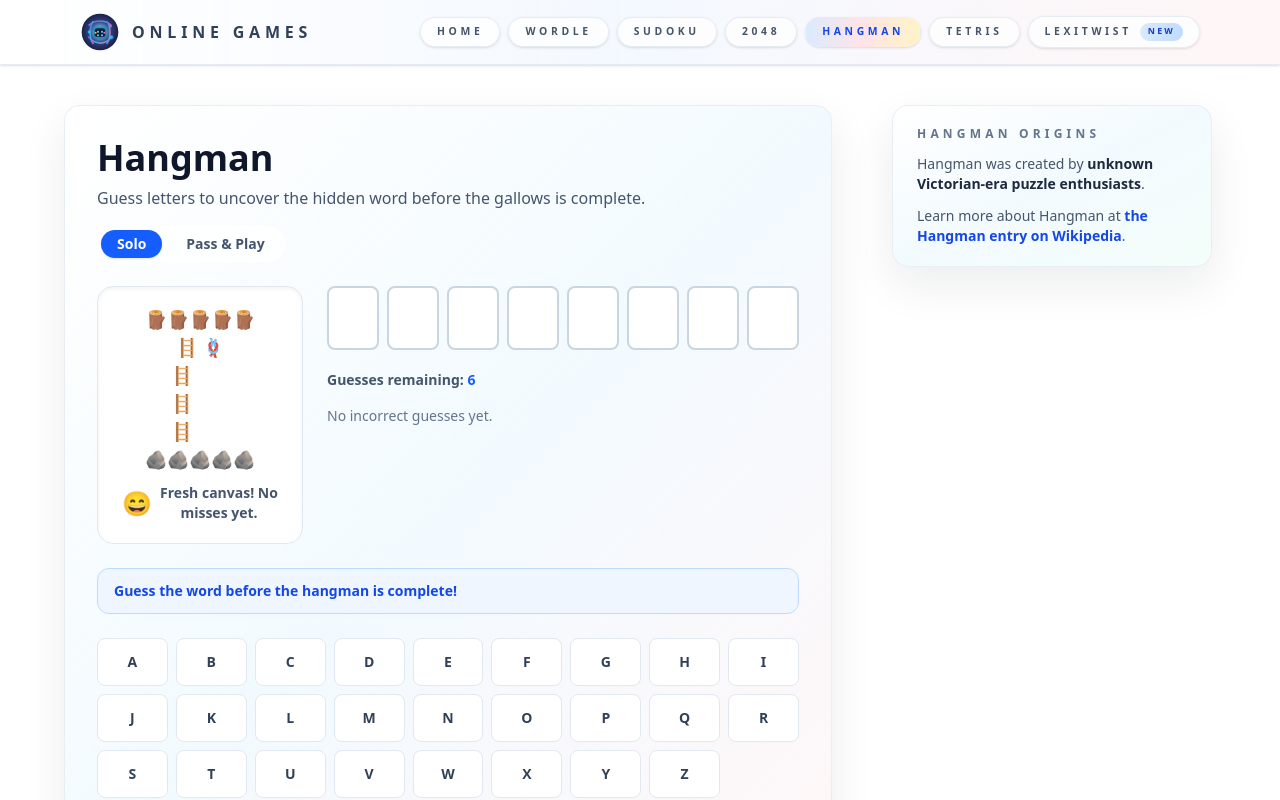
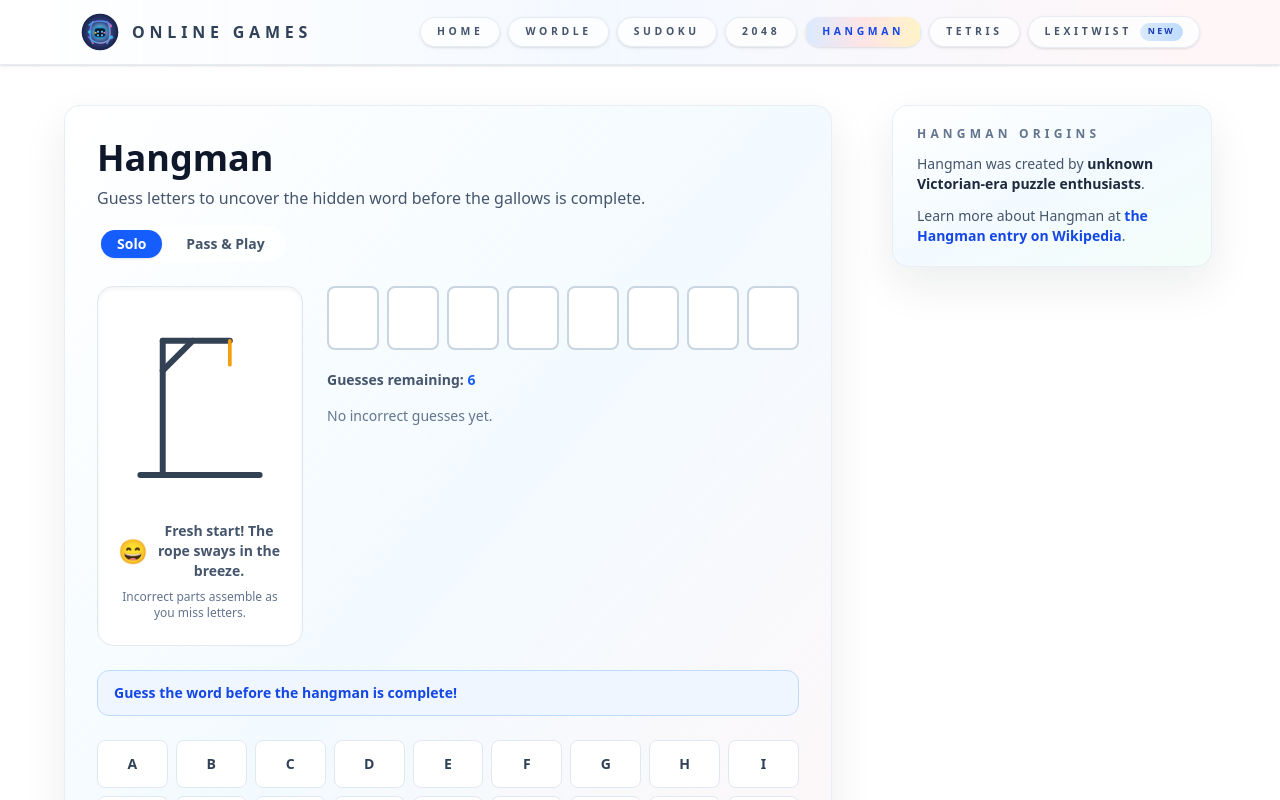
Before and after one commit to chetanbasuray/online-games, a Next.js app: page /hangman in a window 1280 px wide. Shown: the top 800 px of the page. Built offline with nearby package versions, Linux system fonts and the light colour scheme.

Commit message:
Animate hangman figure with celebratory and defeat states

```diff
--- a/app/hangman/page.js
+++ b/app/hangman/page.js
@@ -8,97 +8,60 @@ import { HANGMAN_WORDS } from "./words";
 
 const showSupportWidget = isGamePlayable("/hangman");
 
-const EMPTY_SLOT = "   "; // figure spaces to keep emoji aligned
-
-const HANGMAN_STAGES = [
+const FIGURE_STEPS = [
   {
-    art: [
-      "🪵🪵🪵🪵🪵",
-      "🪜   🪢",
-      `🪜   ${EMPTY_SLOT}`,
-      `🪜   ${EMPTY_SLOT}`,
-      `🪜   ${EMPTY_SLOT}`,
-      "🪨🪨🪨🪨🪨",
-    ],
+    wrong: 0,
     mood: "😄",
-    caption: "Fresh canvas! No misses yet.",
+    caption: "Fresh start! The rope sways in the breeze.",
   },
   {
-    art: [
-      "🪵🪵🪵🪵🪵",
-      "🪜   🪢",
-      "🪜   🙂",
-      `🪜   ${EMPTY_SLOT}`,
-      `🪜   ${EMPTY_SLOT}`,
-      "🪨🪨🪨🪨🪨",
-    ],
+    wrong: 1,
     mood: "🙂",
-    caption: "A gentle breeze rustles the rope…",
+    caption: "A curious head appears, still hopeful.",
   },
   {
-    art: [
-      "🪵🪵🪵🪵🪵",
-      "🪜   🪢",
-      "🪜   😯",
-      "🪜   │",
-      `🪜   ${EMPTY_SLOT}`,
-      "🪨🪨🪨🪨🪨",
-    ],
+    wrong: 2,
     mood: "😯",
-    caption: "Careful now—the torso is forming!",
+    caption: "The body drops in. Keep those guesses sharp!",
   },
   {
-    art: [
-      "🪵🪵🪵🪵🪵",
-      "🪜   🪢",
-      "🪜   😟",
-      "🪜  /│",
-      `🪜   ${EMPTY_SLOT}`,
-      "🪨🪨🪨🪨🪨",
-    ],
+    wrong: 3,
     mood: "😟",
-    caption: "One arm is out—guess wisely!",
+    caption: "One arm reaches for help—choose wisely.",
   },
   {
-    art: [
-      "🪵🪵🪵🪵🪵",
-      "🪜   🪢",
-      "🪜   😣",
-      "🪜  /│\\",
-      `🪜   ${EMPTY_SLOT}`,
-      "🪨🪨🪨🪨🪨",
-    ],
+    wrong: 4,
     mood: "😣",
-    caption: "Both arms flail for help!",
+    caption: "Both arms are tense. The pressure is on!",
   },
   {
-    art: [
-      "🪵🪵🪵🪵🪵",
-      "🪜   🪢",
-      "🪜   😰",
-      "🪜  /│\\",
-      "🪜  /",
-      "🪨🪨🪨🪨🪨",
-    ],
+    wrong: 5,
     mood: "😰",
-    caption: "A leg appears—time is running out!",
+    caption: "A leg dangles anxiously. Almost out of time!",
   },
   {
-    art: [
-      "🪵🪵🪵🪵🪵",
-      "🪜   🪢",
-      "🪜   💀",
-      "🪜  /│\\",
-      "🪜  / \\",
-      "🪨🪨🪨🪨🪨",
-    ],
-    mood: "💀",
-    caption: "Oh no! The hangman is complete.",
+    wrong: 6,
+    mood: "😱",
+    caption: "The figure is complete. One more miss spells doom!",
   },
 ];
 
+const MAX_WRONG_GUESSES = FIGURE_STEPS[FIGURE_STEPS.length - 1].wrong;
 const ALPHABET = "ABCDEFGHIJKLMNOPQRSTUVWXYZ".split("");
-const MAX_WRONG_GUESSES = HANGMAN_STAGES.length - 1;
+
+const getFigureStage = (wrongGuesses) => {
+  const clamped = Math.max(0, Math.min(wrongGuesses, MAX_WRONG_GUESSES));
+  let stage = FIGURE_STEPS[0];
+  for (let index = 0; index < FIGURE_STEPS.length; index += 1) {
+    const step = FIGURE_STEPS[index];
+    if (clamped >= step.wrong) {
+      stage = step;
+    } else {
+      break;
+    }
+  }
+  return stage;
+};
 
 const normalizeWord = (word) =>
   word
@@ -126,8 +89,267 @@ const getUniqueLetters = (word) => {
   return letters;
 };
 
-const formatStage = (wrongGuesses) =>
-  HANGMAN_STAGES[Math.min(wrongGuesses, HANGMAN_STAGES.length - 1)];
+const HangmanFigure = ({ wrongGuesses, gameState }) => {
+  const showFullFigure = gameState === "won" || gameState === "lost";
+  const headVisible = showFullFigure || wrongGuesses >= 1;
+  const bodyVisible = showFullFigure || wrongGuesses >= 2;
+  const leftArmVisible = showFullFigure || wrongGuesses >= 3;
+  const rightArmVisible = showFullFigure || wrongGuesses >= 4;
+  const leftLegVisible = showFullFigure || wrongGuesses >= 5;
+  const rightLegVisible = showFullFigure || wrongGuesses >= 6;
+
+  let expression = "calm";
+  if (gameState === "won") {
+    expression = "happy";
+  } else if (gameState === "lost") {
+    expression = "defeated";
+  } else if (wrongGuesses >= 5) {
+    expression = "panicked";
+  } else if (wrongGuesses >= 3) {
+    expression = "worried";
+  } else if (wrongGuesses >= 1) {
+    expression = "curious";
+  }
+
+  const mouthPathByExpression = {
+    calm: "M142 82 Q150 88 158 82",
+    curious: "M142 82 Q150 78 158 82",
+    worried: "M142 84 Q150 74 158 84",
+    panicked: "M142 85 Q150 95 158 85",
+    defeated: "M142 86 Q150 70 158 86",
+    happy: "M142 78 Q150 92 158 78",
+  };
+
+  const eyebrowRotation = {
+    calm: 0,
+    curious: -5,
+    worried: -12,
+    panicked: -18,
+    defeated: -25,
+    happy: 10,
+  };
+
+  const figureStateClass =
+    gameState === "won"
+      ? "is-won"
+      : gameState === "lost"
+      ? "is-lost"
+      : "";
+
+  return (
+    <div className={`hangman-figure ${figureStateClass}`}>
+      <svg viewBox="0 0 220 260" role="img" aria-label="Hangman gallows and figure">
+        <g className="gallows">
+          <line x1="30" y1="220" x2="190" y2="220" />
+          <line x1="60" y1="220" x2="60" y2="40" />
+          <line x1="60" y1="40" x2="150" y2="40" />
+          <line x1="100" y1="40" x2="60" y2="80" />
+          <line x1="150" y1="40" x2="150" y2="72" className="rope" />
+        </g>
+
+        <g className="character">
+          <circle
+            className={`part head ${headVisible ? "visible" : ""}`}
+            cx="150"
+            cy="90"
+            r="20"
+          />
+
+          <g className={`part face ${headVisible ? "visible" : ""}`}>
+            {expression === "defeated" ? (
+              <>
+                <line x1="142" y1="84" x2="146" y2="88" className="eye-line" />
+                <line x1="146" y1="84" x2="142" y2="88" className="eye-line" />
+                <line x1="154" y1="84" x2="158" y2="88" className="eye-line" />
+                <line x1="158" y1="84" x2="154" y2="88" className="eye-line" />
+              </>
+            ) : (
+              <>
+                <circle cx="144" cy="84" r={expression === "panicked" ? 4 : 3} className="eye" />
+                <circle cx="156" cy="84" r={expression === "panicked" ? 4 : 3} className="eye" />
+              </>
+            )}
+            <path className={`mouth ${expression}`} d={mouthPathByExpression[expression]} />
+            <g
+              className={`brows ${expression}`}
+              style={{ transform: `rotate(${eyebrowRotation[expression]}deg)`, transformOrigin: "150px 80px" }}
+            >
+              <line x1="142" y1="80" x2="148" y2="78" />
+              <line x1="152" y1="78" x2="158" y2="80" />
+            </g>
+          </g>
+
+          <line
+            className={`part body ${bodyVisible ? "visible" : ""}`}
+            x1="150"
+            y1="110"
+            x2="150"
+            y2="160"
+          />
+          <line
+            className={`part limb left-arm ${leftArmVisible ? "visible" : ""}`}
+            x1="150"
+            y1="125"
+            x2="128"
+            y2="140"
+          />
+          <line
+            className={`part limb right-arm ${rightArmVisible ? "visible" : ""}`}
+            x1="150"
+            y1="125"
+            x2="172"
+            y2="140"
+          />
+          <line
+            className={`part limb left-leg ${leftLegVisible ? "visible" : ""}`}
+            x1="150"
+            y1="160"
+            x2="132"
+            y2="190"
+          />
+          <line
+            className={`part limb right-leg ${rightLegVisible ? "visible" : ""}`}
+            x1="150"
+            y1="160"
+            x2="168"
+            y2="190"
+          />
+        </g>
+      </svg>
+
+      <style jsx>{`
+        .hangman-figure {
+          position: relative;
+          width: 100%;
+          max-width: 240px;
+          margin: 0 auto;
+        }
+
+        .hangman-figure svg {
+          width: 100%;
+          height: auto;
+          display: block;
+        }
+
+        .gallows line {
+          stroke: #334155;
+          stroke-width: 8px;
+          stroke-linecap: round;
+        }
+
+        .gallows .rope {
+          stroke-width: 5px;
+          stroke: #f59e0b;
+        }
+
+        .character .part {
+          opacity: 0;
+          transition: opacity 0.4s ease, transform 0.4s ease;
+          stroke: #1e293b;
+          stroke-width: 6px;
+          stroke-linecap: round;
+          transform: translateY(-8px);
+        }
+
+        .character .part.visible {
+          opacity: 1;
+          transform: translateY(0);
+        }
+
+        .head {
+          fill: #f8fafc;
+          stroke: #1e293b;
+        }
+
+        .face {
+          transition: opacity 0.3s ease;
+        }
+
+        .face .eye {
+          fill: #0f172a;
+        }
+
+        .face .eye-line {
+          stroke: #0f172a;
+          stroke-width: 4px;
+          stroke-linecap: round;
+        }
+
+        .face .mouth {
+          fill: none;
+          stroke: #0f172a;
+          stroke-width: 4px;
+          stroke-linecap: round;
+        }
+
+        .face .brows line {
+          stroke: #0f172a;
+          stroke-width: 4px;
+          stroke-linecap: round;
+        }
+
+        .limb {
+          transform-origin: 150px 110px;
+        }
+
+        .hangman-figure.is-won .character {
+          animation: hangman-celebrate 1.6s ease-in-out infinite;
+        }
+
+        .hangman-figure.is-won .mouth.happy {
+          stroke: #16a34a;
+        }
+
+        .hangman-figure.is-won .head {
+          stroke: #16a34a;
+        }
+
+        .hangman-figure.is-lost .character {
+          transform-origin: 150px 72px;
+          animation: hangman-sway 1.8s ease-in-out infinite;
+        }
+
+        .hangman-figure.is-lost .mouth.defeated {
+          stroke: #dc2626;
+        }
+
+        .hangman-figure.is-lost .head {
+          stroke: #dc2626;
+        }
+
+        @keyframes hangman-celebrate {
+          0% {
+            transform: translateY(0px);
+          }
+          35% {
+            transform: translateY(-16px);
+          }
+          55% {
+            transform: translateY(-4px);
+          }
+          70% {
+            transform: translateY(-12px);
+          }
+          100% {
+            transform: translateY(0px);
+          }
+        }
+
+        @keyframes hangman-sway {
+          0% {
+            transform: rotate(6deg);
+          }
+          50% {
+            transform: rotate(-4deg);
+          }
+          100% {
+            transform: rotate(6deg);
+          }
+        }
+      `}</style>
+    </div>
+  );
+};
 
 export default function HangmanPage() {
   const [mode, setMode] = useState("solo");
@@ -150,7 +372,22 @@ export default function HangmanPage() {
   );
 
   const guessesRemaining = MAX_WRONG_GUESSES - wrongGuesses;
-  const currentStage = formatStage(wrongGuesses);
+  const currentStage = useMemo(
+    () => getFigureStage(wrongGuesses),
+    [wrongGuesses]
+  );
+  const stageMood =
+    gameState === "won"
+      ? "🥳"
+      : gameState === "lost"
+      ? "💀"
+      : currentStage.mood;
+  const stageCaption =
+    gameState === "won"
+      ? "The figure celebrates your victory!"
+      : gameState === "lost"
+      ? "The figure hangs limp. Better luck next time."
+      : currentStage.caption;
 
   const startSoloGame = () => {
     const randomWord = normalizeWord(pickRandomWord());
@@ -389,15 +626,20 @@ export default function HangmanPage() {
               {gameState !== "setup" ? (
                 <div className="space-y-6">
                   <div className="flex flex-col items-center gap-6 sm:flex-row sm:items-start sm:justify-between">
-                    <div className="w-full max-w-[240px] rounded-2xl border border-slate-200 bg-white px-6 py-5 text-center shadow-inner sm:max-w-[280px]">
-                      <div className="space-y-1 font-mono text-lg leading-6 text-slate-800">
-                        {currentStage.art.map((line) => (
-                          <div key={line}>{line}</div>
-                        ))}
-                      </div>
-                      <div className="mt-3 flex items-center justify-center gap-2 text-sm font-semibold text-slate-600">
-                        <span className="text-2xl" aria-hidden>{currentStage.mood}</span>
-                        <span>{currentStage.caption}</span>
+                    <div className="w-full max-w-[260px] rounded-2xl border border-slate-200 bg-white px-5 py-6 text-center shadow-inner sm:max-w-[300px]">
+                      <HangmanFigure wrongGuesses={wrongGuesses} gameState={gameState} />
+                      <div className="mt-4 flex flex-col items-center gap-2 text-sm font-semibold text-slate-600">
+                        <div className="flex items-center justify-center gap-2 text-center">
+                          <span className="text-2xl" aria-hidden>
+                            {stageMood}
+                          </span>
+                          <span>{stageCaption}</span>
+                        </div>
+                        {gameState === "in-progress" ? (
+                          <span className="text-xs font-medium text-slate-500">
+                            Incorrect parts assemble as you miss letters.
+                          </span>
+                        ) : null}
                       </div>
                     </div>
                     <div className="flex-1 space-y-4 text-center sm:text-left">
```
